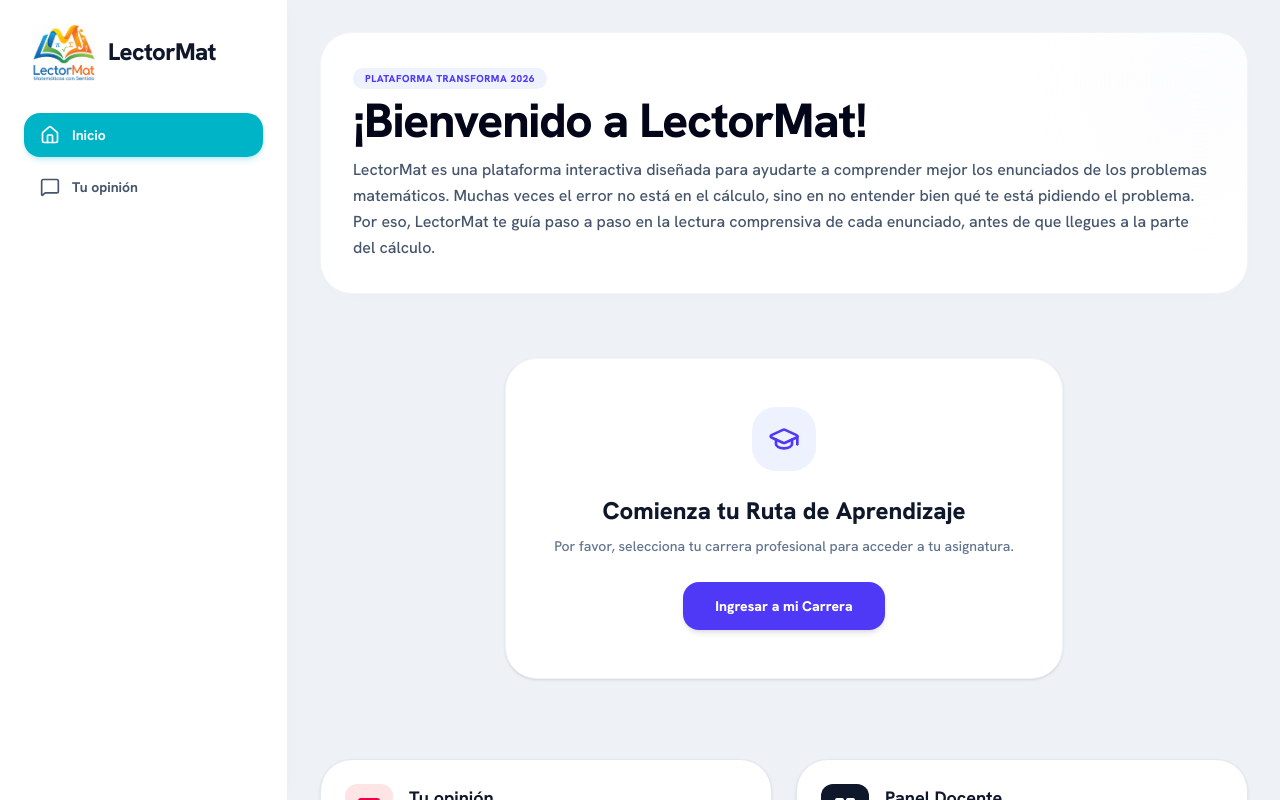
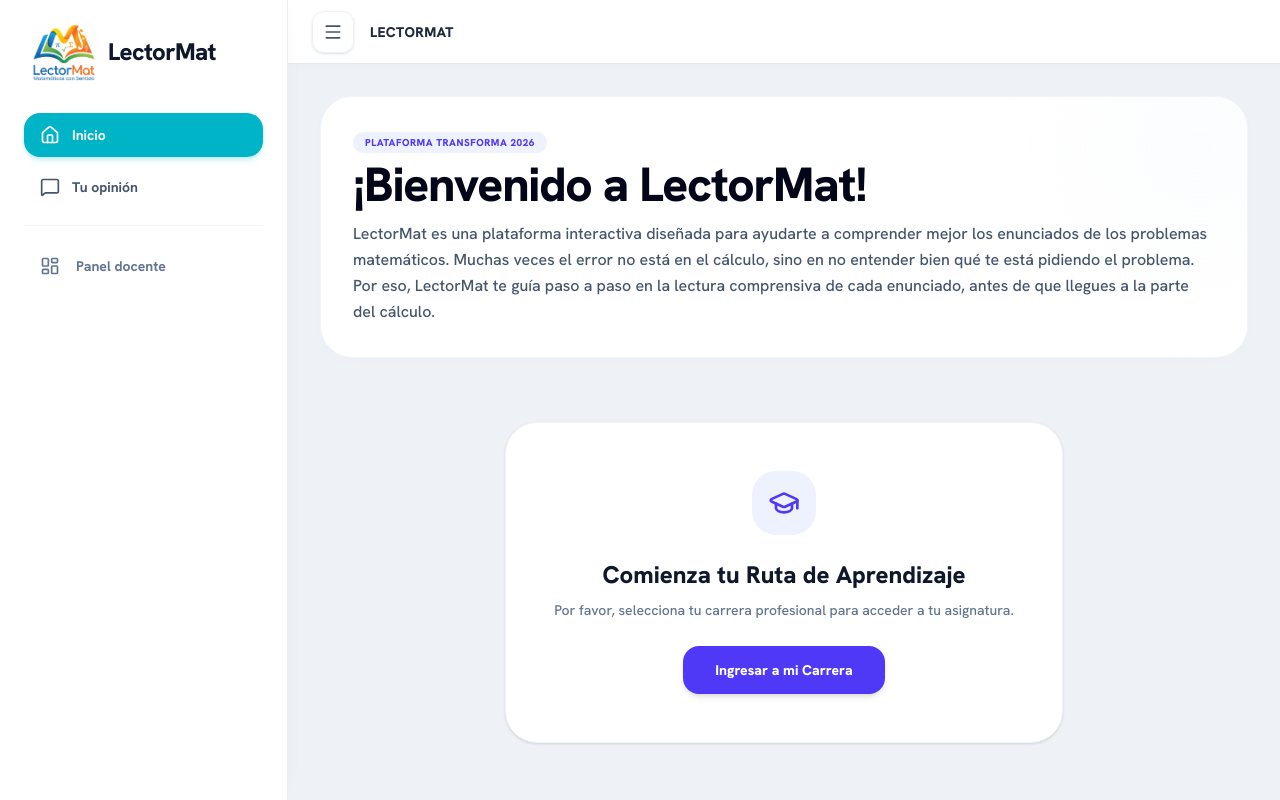
Before and after one commit to totobaldev/LectorMat-Project, a React (Vite) app in the folder frontend/: page / in a window 1280 px wide. Built offline with nearby package versions, Linux system fonts and the light colour scheme.

Commit message:
Formatos De cursos y permisos 2

```diff
--- a/frontend/src/components/layout/MainLayout.tsx
+++ b/frontend/src/components/layout/MainLayout.tsx
@@ -3,7 +3,7 @@ import { Outlet, NavLink, useNavigate, useLocation } from 'react-router-dom';
 import {
   BookOpen, LayoutDashboard, Home, BookOpenCheck,
   GitMerge, FileQuestion, MessageSquare, BarChart2,
-  ChevronDown, ChevronRight, GraduationCap, LogOut,
+  ChevronDown, ChevronRight, GraduationCap, LogOut, Menu
 } from 'lucide-react';
 import { useProgressStore } from '../../store/useProgressStore';
 
@@ -15,6 +15,7 @@ const MainLayout: React.FC = () => {
   const p = store;
 
   const [expandedUnit, setExpandedUnit] = useState<number | null>(1);
+  const [isSidebarOpen, setIsSidebarOpen] = useState(true);
 
   // ── Progress calculations ──────────────────────────────────────────────────
   const m1Pct = p.m1Completed ? 100 : Math.round((p.m1SlotsPlaced / 3) * 55);
@@ -59,7 +60,7 @@ const MainLayout: React.FC = () => {
     <div className="flex h-screen w-full overflow-hidden font-sans text-slate-900" style={{ background: '#EEF1F6' }}>
 
       {/* ── Sidebar: exact same as FRONT Sidebar.tsx with INACAP colors ─── */}
-      <aside className="w-72 shrink-0 bg-white border-r border-slate-200/60 flex flex-col p-6 h-full shadow-[4px_0_24px_-12px_rgba(0,0,0,0.05)] relative z-20 overflow-y-auto">
+      <aside className={`shrink-0 bg-white border-r border-slate-200/60 flex flex-col p-6 h-full shadow-[4px_0_24px_-12px_rgba(0,0,0,0.05)] relative z-20 overflow-y-auto transition-all duration-300 ${isSidebarOpen ? 'w-72 opacity-100' : 'w-0 p-0 border-r-0 opacity-0 pointer-events-none'}`}>
         <div className="flex flex-col h-full min-h-max">
 
           {/* Brand */}
@@ -126,13 +127,10 @@ const MainLayout: React.FC = () => {
               <button onClick={() => navigate('/feedback')} className={globalCls(cur === '/feedback')}>
                 <MessageSquare className="w-5 h-5 shrink-0" /><span>Tu opinión</span>
               </button>
-            </div>
 
-            {(p.isAuthenticated || p.isTeacherUnlocked) && (
-              <>
               <div className="border-t border-slate-100/80 my-4" />
 
-                {/* Teacher panel */}
+              {/* Teacher panel (always visible, even without session) */}
               <button
                 onClick={() => navigate('/unit/1/module/4')}
                 className={`flex items-center gap-4 px-4 py-3.5 rounded-2xl font-bold transition-all duration-200 group w-full cursor-pointer bg-transparent border-none text-left ${
@@ -144,8 +142,7 @@ const MainLayout: React.FC = () => {
                 <LayoutDashboard className="w-5 h-5 shrink-0" />
                 <span>Panel docente</span>
               </button>
-              </>
-            )}
+            </div>
           </nav>
 
           {/* Progress cards — INACAP colors (only when logged in) */}
@@ -188,12 +185,26 @@ const MainLayout: React.FC = () => {
         </div>
       </aside>
 
-      {/* ── Main: EXACT same structure as FRONT App.tsx ──────────────────── */}
+      {/* ── Main Panel Container ────────────────────────────────────────── */}
+      <div className="flex-1 flex flex-col h-full overflow-hidden relative">
+        {/* Top Header Bar */}
+        <header className="h-16 border-b border-slate-200 bg-white flex items-center px-6 gap-4 z-10 shrink-0 shadow-[0_2px_10px_rgba(0,0,0,0.02)]">
+          <button
+            onClick={() => setIsSidebarOpen(!isSidebarOpen)}
+            className="p-2.5 rounded-xl hover:bg-slate-100 text-slate-600 transition-colors cursor-pointer border border-slate-200/60 shadow-sm bg-transparent"
+            title={isSidebarOpen ? "Ocultar menú" : "Mostrar menú"}
+          >
+            <Menu className="w-5 h-5" />
+          </button>
+          <span className="text-sm font-extrabold text-slate-800 tracking-wide uppercase">LectorMat</span>
+        </header>
+
         <main className="flex-1 overflow-y-auto overflow-x-hidden relative bg-[radial-gradient(ellipse_at_top_right,_var(--tw-gradient-stops))] from-[#E0F7FA]/40 via-slate-50/40 to-slate-100/40">
           <div className="absolute inset-0 overflow-y-auto overflow-x-hidden">
             <Outlet />
           </div>
         </main>
+      </div>
     </div>
   );
 };
--- a/frontend/src/pages/HomePage.tsx
+++ b/frontend/src/pages/HomePage.tsx
@@ -788,21 +788,6 @@ export default function Home() {
           </button>
         </div>
       )}
-
-      {/* FOOTER ACTIONS */}
-      <section className="grid grid-cols-1 md:grid-cols-2 gap-6 mt-4">
-        {/* Feedback */}
-        <button onClick={() => setScreen('feedback')} className="bg-white rounded-[2rem] p-6 border border-slate-200 shadow-sm flex items-center gap-4 text-left group hover:border-slate-300 transition-colors">
-          <div className="w-12 h-12 rounded-xl bg-rose-100 text-rose-600 flex items-center justify-center shrink-0 group-hover:scale-110 transition-transform"><MessageSquare className="w-6 h-6"/></div>
-          <div><h3 className="text-lg font-bold text-slate-900">Tu opinión</h3><p className="text-sm text-slate-500">Comparte tus comentarios sobre la app.</p></div>
-        </button>
-
-        {/* Panel Docente */}
-        <button onClick={() => setScreen('m4')} className="bg-white rounded-[2rem] p-6 border border-slate-200 shadow-sm flex items-center gap-4 text-left group hover:border-slate-300 transition-colors">
-          <div className="w-12 h-12 rounded-xl bg-slate-900 text-white flex items-center justify-center shrink-0 group-hover:scale-110 transition-transform"><LayoutDashboard className="w-6 h-6"/></div>
-          <div><h3 className="text-lg font-bold text-slate-900">Panel Docente</h3><p className="text-sm text-slate-500">Métricas y datos estadísticos.</p></div>
-        </button>
-      </section>
     </div>
   );
 }
```
Lines whose indentation alone changed are shown as unchanged.
